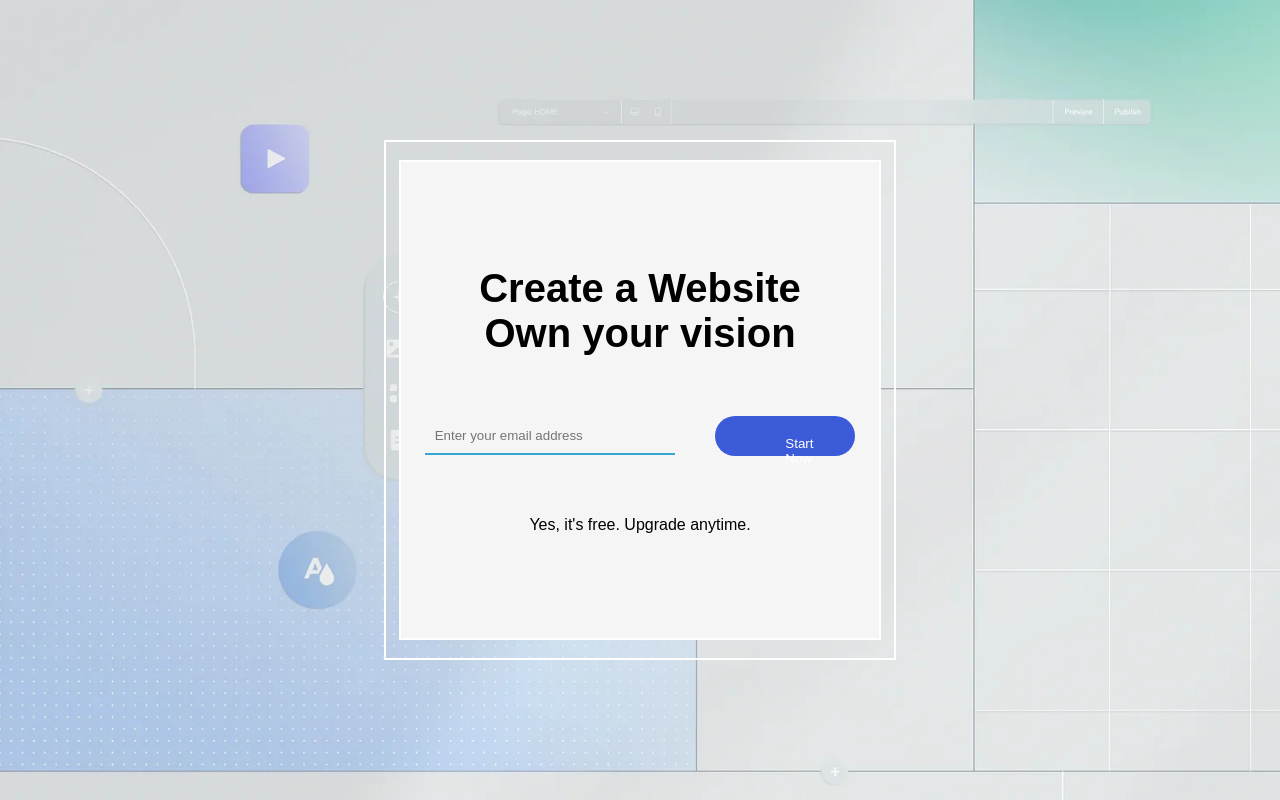
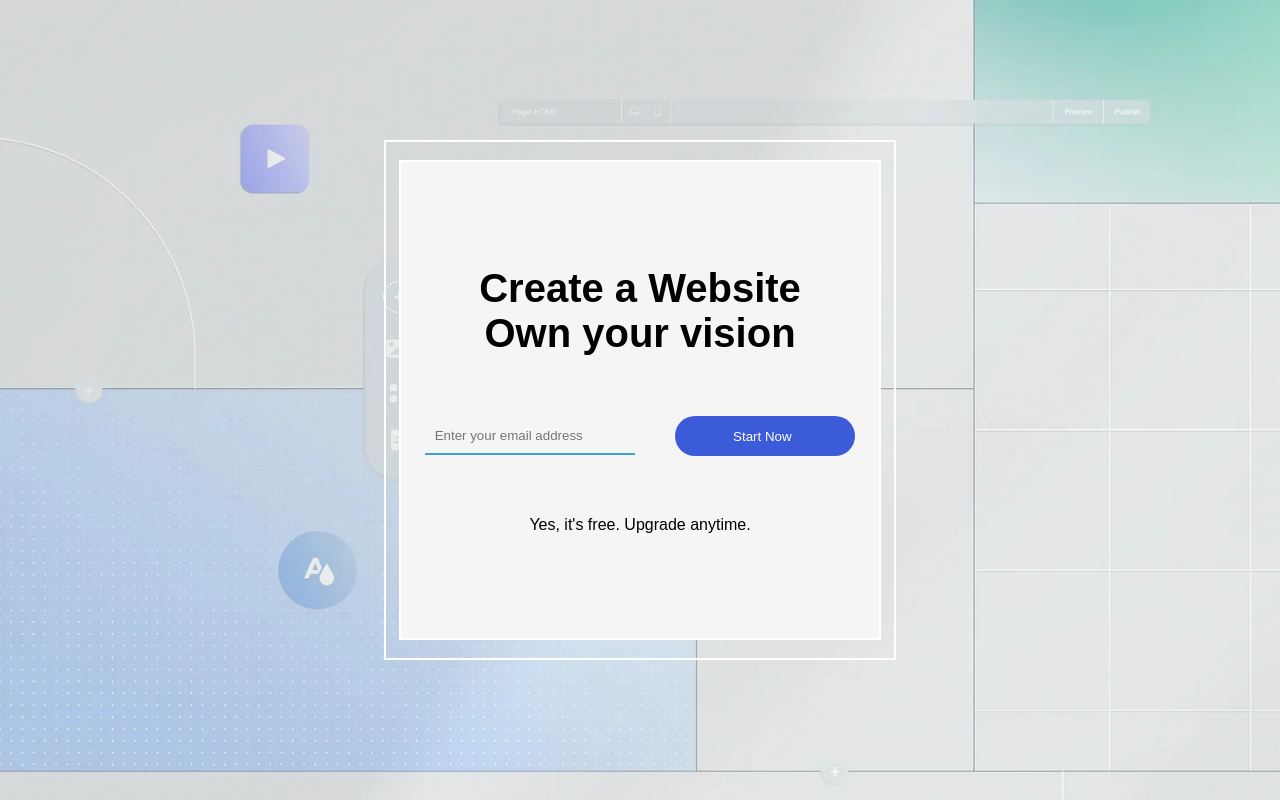
Before and after one commit to RajputSneha17/CSS, a plain HTML site: page index.html in a window 1280 px wide. Shown: the top 800 px of the page. Drawn offline with Linux system fonts and the light colour scheme.

Commit message:
Update style.css

```diff
--- a/style.css
+++ b/style.css
@@ -163,11 +163,17 @@ footer>a{
   }
 
   .input-button>button{
-      padding: 20px 70px;
+    white-space: nowrap; /* Prevents text from wrapping to the next line */
+    display: flex;
+    align-items: center;
+    justify-content: center;
+    padding: 20px 90px;
     border-radius: 20px;
     background-color: rgb(60, 91, 216);
     border: none;
     box-sizing: border-box;
+    color: white; /* Ensure text color is set */
+
   }
 
   .input-button>input{
@@ -178,9 +184,13 @@ footer>a{
     padding: 10px;
     box-shadow: none;
     outline: none;
-      color: white;
+    color: white; /* Ensure input text color is visible */
   }
 
   .input-button>button>i{
-    box-sizing: border-box;
+    margin-left: 6px;
   }
+
+  .pera p {
+    color: black; /* Ensure paragraph text is visible */
+  }
```
Lines whose indentation alone changed are shown as unchanged.
